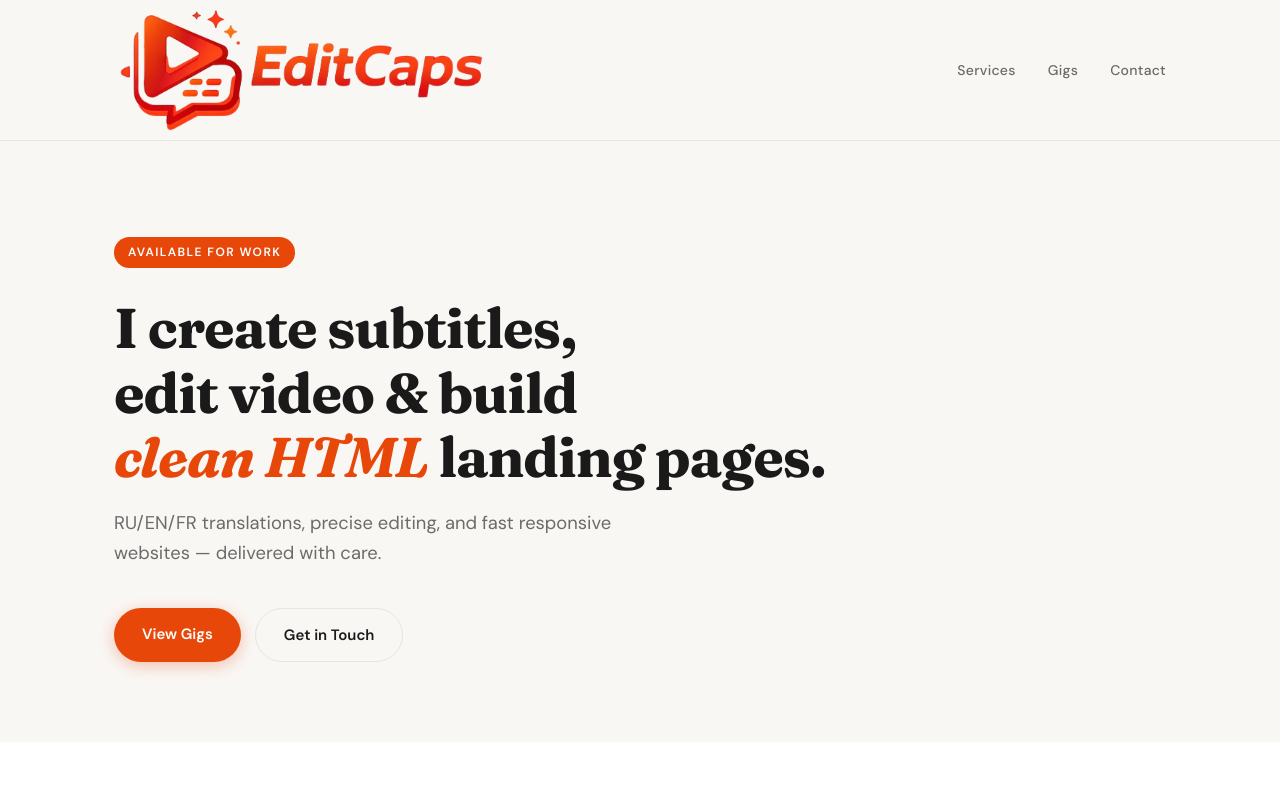
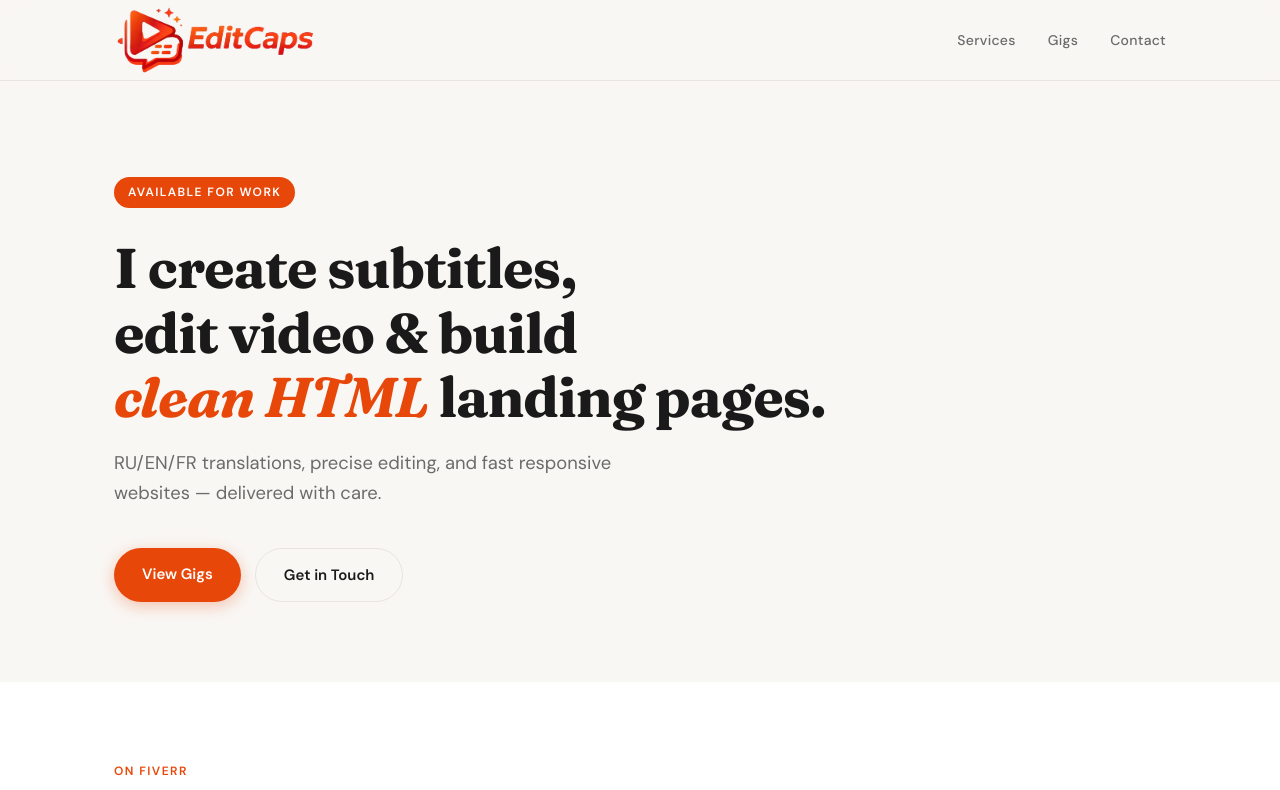
Before and after one commit to EditCaps/EditCaps, a plain HTML site: page index.html in a window 1280 px wide. Shown: the top 790 px of the page. Drawn offline with Linux system fonts and the light colour scheme.

Commit message:
Update index.html

```diff
--- a/index.html
+++ b/index.html
@@ -44,17 +44,17 @@
       max-width: 1100px;
       margin: 0 auto;
       padding: 0 24px;
-      height: 140px;
+      height: 80px;
       display: flex;
       align-items: center;
       justify-content: space-between;
     }
 
     .logo img {
-      height: 130px !important;
+      height: 70px !important;
       width: auto;
-      min-height: 130px;
-      max-height: 130px;
+      min-height: 70px;
+      max-height: 70px;
       display: block;
       object-fit: contain;
     }
```
